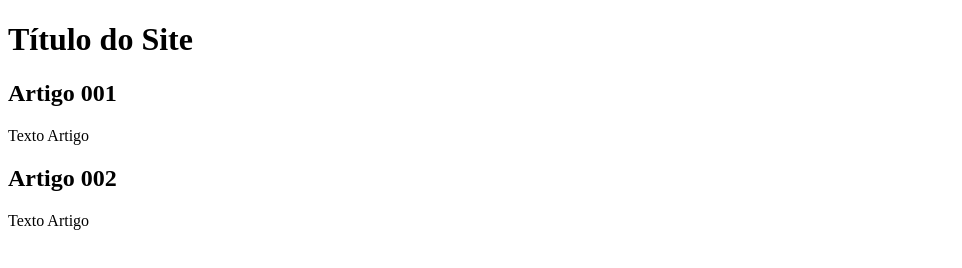
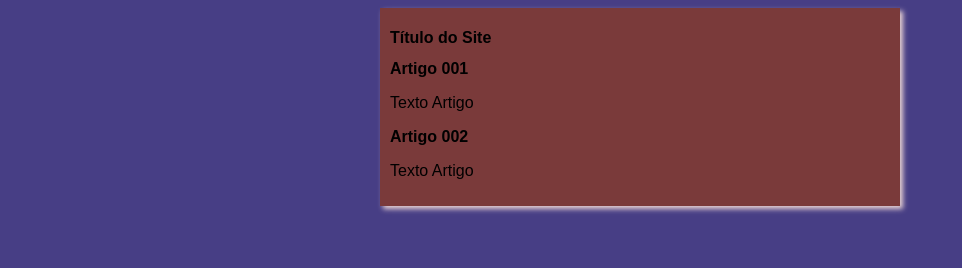
Before and after one commit to Marx-Color/projeto-site, a plain HTML site: page index.html in a window 1280 px wide. Shown: the whole page, without its empty margins (0-962 px from the left). Drawn offline with Linux system fonts and the light colour scheme.

Commit message:
Iniciei o design

```diff
--- /dev/null
+++ b/estilos/style.css
@@ -0,0 +1,14 @@
+*{
+    font-family: Arial, Helvetica, sans-serif;
+    font-size: 16px;
+}
+body{
+    background-color: rgb(71, 62, 133);
+}
+main{
+    background-color: rgb(122, 58, 58);
+    width: 500px;
+    margin: auto;
+    padding: 10px;
+    box-shadow: 3px 3px 5px rgb(233, 211, 211);
+}
--- a/index.html
+++ b/index.html
@@ -4,6 +4,7 @@
     <meta charset="UTF-8">
     <meta name="viewport" content="width=device-width, initial-scale=1.0">
     <title>Jardim das Rosas</title>
+    <link rel="stylesheet" href="estilos/style.css"
 </head>
 <body>
 
```
